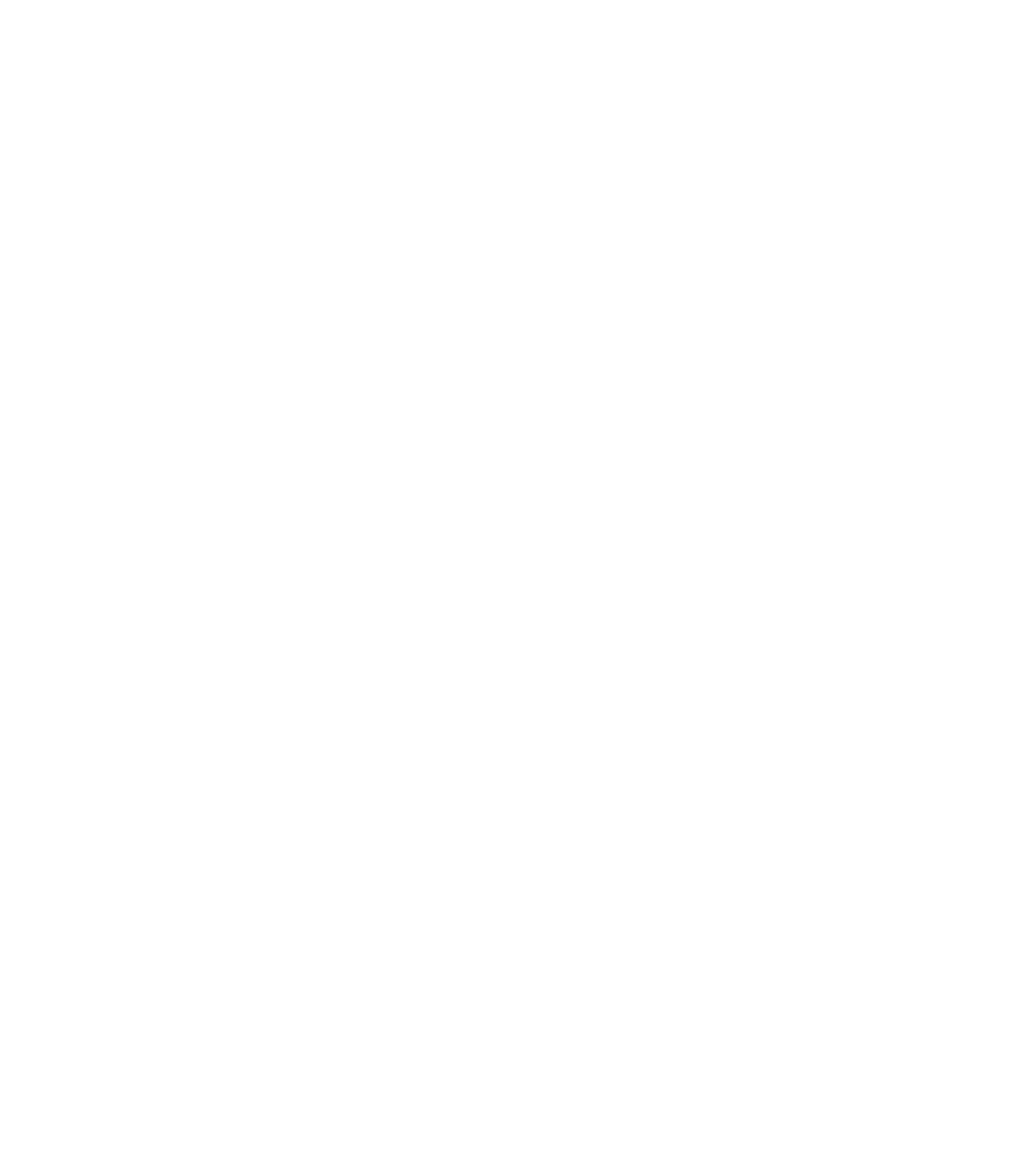
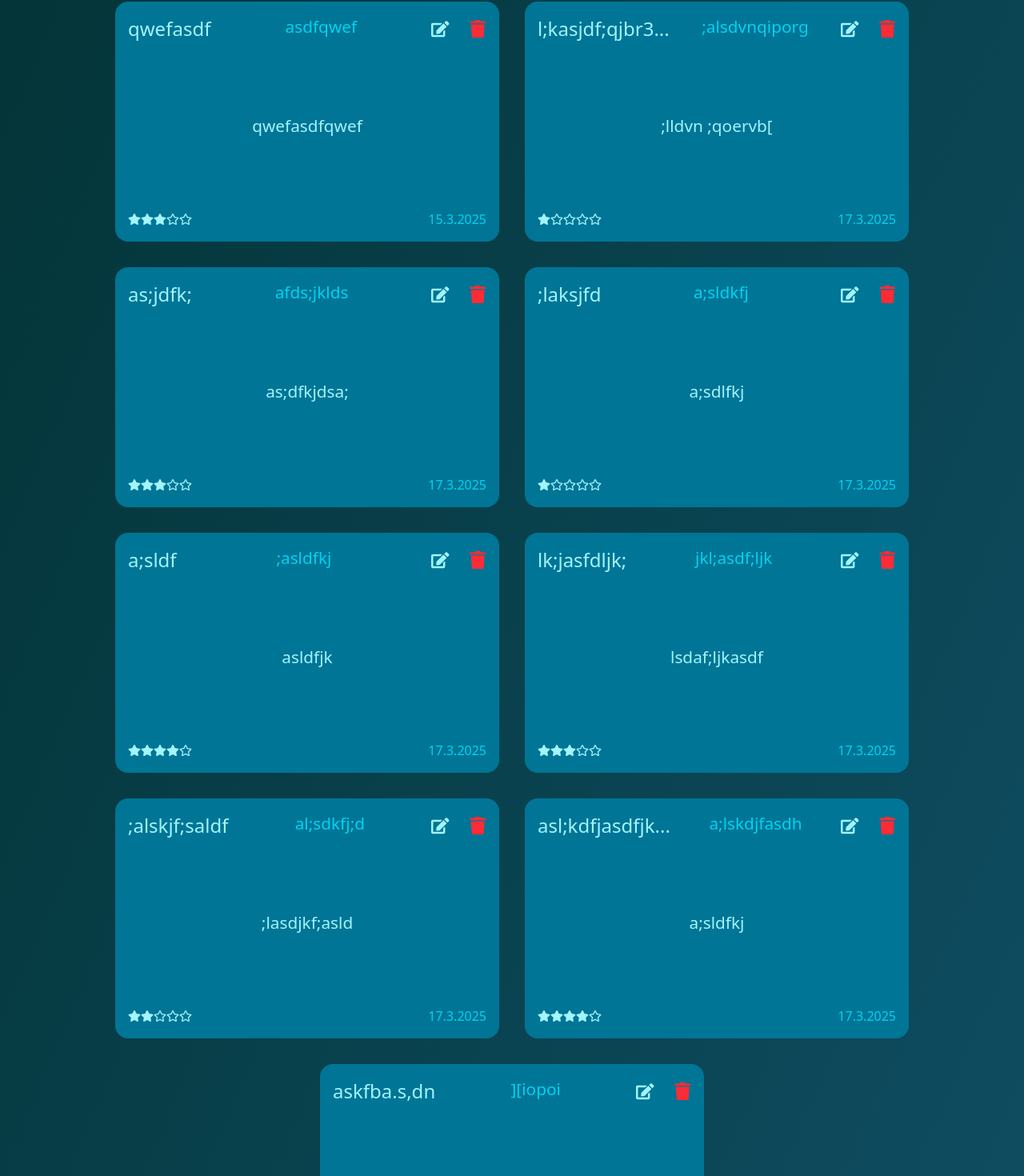
Before and after one commit to THE-G0OSE/testing-SAP, a React app: page / in a window 1280 px wide. Shown: the part 1114-2584 px from the top of the page at 80% size. Before the commit the page ends 812 px from the top, so only its background shows below. Built offline with nearby package versions, Linux system fonts and the light colour scheme; no server answers; data requests are answered from the project's data file; the HTML template or start-up script is replaced by a standard one.

Commit message:
filter UI, load fix

```diff
--- a/src/App.tsx
+++ b/src/App.tsx
@@ -17,15 +17,22 @@
 
   const locationArr = location.pathname?.split('/') ?? [];
 
-  useEffect(() => {
+  useEffect(() => {setTimeout(() => {
     DB.fetchReviews()
-    setInterval(() => {DB.fetchReviews()}, 5000);
+    console.log('raw data', DB.reviews)
+    setInterval(() => {DB.fetchReviews()}, 5000)}, 1000)
+
   }, [])
 
   useEffect(() => {
+    console.log('data filtering', DB.reviews)
     sort.setSortedReviews(sort.sortReviews(DB.reviews!))
-    filter.setFilteredReviews(sort.sorterdReviews)
   }, [DB.reviews])
+
+  useEffect(() => {
+    filter.setFilteredReviews(filter.filterReviews(sort.sorterdReviews))
+  }, [sort.sorterdReviews, filter.filters])
+
 
   const containerVar ={
     show: {transition: {staggerChildren: .3}}
--- a/src/components/pages/home/aside/ui/Filter.tsx
+++ b/src/components/pages/home/aside/ui/Filter.tsx
@@ -13,7 +13,7 @@
 
   return (
 
-    <motion.div className=''
+    <motion.div className='flex flex-col gap-8'
 
     >
 
@@ -22,7 +22,7 @@
         <FilterOption name='rating' setFilter={setRatingFilter} filter={ratingFilter}/>
         <FilterOption name='category' setFilter={setCategoryFilter} filter={categoryFilter}/>
 
-        <button className={'px-3 py-1' + theme.accentColor()} onClick={() => {
+        <button className={'px-3 py-1 max-w-50' + theme.accentColor()} onClick={() => {
           if(ratingFilter){filter.setFilter('rating', ratingFilter)}
           if(categoryFilter){filter.setFilter('category', categoryFilter)}
           }}>Apply</button>
--- a/src/components/pages/home/aside/ui/FilterOption.tsx
+++ b/src/components/pages/home/aside/ui/FilterOption.tsx
@@ -23,6 +23,10 @@
     active:   {scale: 1.3, transition: {duration: .4, ease: 'easeInOut'}}
   }
 
+  const filterinput = () => {
+    setFilter({...filter, value: [(input1.current!.value === '') ? 0 : Number(input1.current!.value), Number(input2.current!.value == '' ? 5 : input2.current!.value)]})
+  }
+
   return (
 
     <motion.div className='flex-col flex gap-4 pl-4'>
@@ -31,13 +35,13 @@
 
         {name == 'rating' && <div className='flex justify-around'>
 
-          <motion.span onClick={() => {setType('value'); setFilter({...filter, type: 'value'})}}
+          <motion.span onClick={() => {setType('value'); setFilter({...filter, type: 'value', value: null})}}
             variants={typeVar}
             initial='inactive'
             animate={type == 'value' ? 'active' : 'inactive'}
           >value</motion.span>
 
-          <motion.span onClick={() => {setType('interval'); setFilter({...filter, type: 'interval'})}}
+          <motion.span onClick={() => {setType('interval'); setFilter({...filter, type: 'interval', value: null})}}
             variants={typeVar}
             initial='inactive'
             animate={type == 'interval' ? 'active' : 'inactive'}
@@ -51,10 +55,10 @@
           {type == 'value' && <>
             <input ref={typeInputRef} onInput={() => setFilter({...filter, value: typeInputRef.current!.value})} className={'rounded-lg px-3 py-1' + theme.accentColor()} type="text" />
           </>}
-          {type == 'interval' && <>
-            <input ref={input1} onInput={() => setFilter({...filter, value: [Number(input1.current!.value), Number(input2.current!.value)]})} type="number" className={"rounded-lg px-3 py-1" + theme.accentColor()} />
-            <input ref={input2} onInput={() => setFilter({...filter, value: [Number(input1.current!.value), Number(input2.current!.value)]})} type="number" className={"rounded-lg px-3 py-1" + theme.accentColor()} />
-          </>}
+          {type == 'interval' && <div className='flex justify-around'>
+            from: <input ref={input1} onInput={filterinput} type="text" className={"rounded-lg px-3 py-1 w-[20%] outline-none" + theme.accentColor()} />
+            to:   <input ref={input2} onInput={filterinput} type="text" className={"rounded-lg px-3 py-1 w-[20%] outline-none" + theme.accentColor()} />
+          </div>}
 
         </div>
 
--- a/src/db.json
+++ b/src/db.json
@@ -15,7 +15,7 @@
       "categorie": "sdfqawerfqwdef",
       "rating": 4,
       "text": "asdfqwerasdf",
-      "views": 2,
+      "views": 3,
       "date": "15.3.2025"
     },
     {
@@ -33,7 +33,7 @@
       "categorie": "вафывафыва",
       "rating": 2,
       "text": "фывафывафы",
-      "views": 1,
+      "views": 2,
       "date": "16.3.2025"
     },
     {
@@ -62,7 +62,78 @@
       "text": "qwefasdfqwef",
       "views": 3,
       "date": "15.3.2025"
+    },
+    {
+      "id": "24",
+      "username": "l;kasjdf;qjbr3[-ioq",
+      "categorie": ";alsdvnqiporg",
+      "rating": 1,
+      "text": ";lldvn ;qoervb[",
+      "views": 0,
+      "date": "17.3.2025"
+    },
+    {
+      "id": "25",
+      "username": "as;jdfk;",
+      "categorie": "afds;jklds",
+      "rating": 3,
+      "text": "as;dfkjdsa;",
+      "views": 0,
+      "date": "17.3.2025"
+    },
+    {
+      "id": "26",
+      "username": ";laksjfd",
+      "categorie": "a;sldkfj",
+      "rating": 1,
+      "text": "a;sdlfkj",
+      "views": 0,
+      "date": "17.3.2025"
+    },
+    {
+      "id": "27",
+      "username": "a;sldf",
+      "categorie": ";asldfkj",
+      "rating": 4,
+      "text": "asldfjk",
+      "views": 0,
+      "date": "17.3.2025"
+    },
+    {
+      "id": "28",
+      "username": "lk;jasfdljk;",
+      "categorie": "jkl;asdf;ljk",
+      "rating": 3,
+      "text": "lsdaf;ljkasdf",
+      "views": 0,
+      "date": "17.3.2025"
+    },
+    {
+      "id": "29",
+      "username": ";alskjf;saldf",
+      "categorie": "al;sdkfj;d",
+      "rating": 2,
+      "text": ";lasdjkf;asld",
+      "views": 0,
+      "date": "17.3.2025"
+    },
+    {
+      "id": "30",
+      "username": "asl;kdfjasdfjkl",
+      "categorie": "a;lskdjfasdh",
+      "rating": 4,
+      "text": "a;sldfkj",
+      "views": 0,
+      "date": "17.3.2025"
+    },
+    {
+      "id": "31",
+      "username": "askfba.s,dn",
+      "categorie": "][iopoi",
+      "rating": 1,
+      "text": "asdfjknas.,df",
+      "views": 0,
+      "date": "17.3.2025"
     }
-
   ]
 }
--- a/src/store.ts
+++ b/src/store.ts
@@ -12,7 +12,7 @@
 
 type color = (blur? : boolean) => string;
 
-type filter = {
+export type filter = {
     type: 'interval' | 'value' | 'none',
     value: string | number | number[] | null
 }
@@ -76,10 +76,11 @@
     filters: Record<filterNamesEnum, filter>;
     setFilter: (name: string, newValue: filter) => void;
     filteredReviews: review[];
+    filterReviews: (reviews: review[]) => review[]
     setFilteredReviews: (reviews: review[]) => void
 }
 
-const url = 'http://192.168.1.42:3000/reviews'
+const url = 'http://localhost:3000/reviews'
 
 export const useDB = create<IDB>((set, get) => ({
     reviews: [],
@@ -100,6 +101,7 @@
             })
             if (data != get().reviews){
                 set({reviews: data})
+                console.log('raw data accepted')
             }
         })
         .catch(err => {
@@ -120,6 +122,9 @@
         .then(res => {
             return res.json()
         })
+        let newReviews = get().reviews
+        newReviews!.push(newReview)
+        set({reviews: newReviews})
         get().fetchReviews()
     },
     getReviewById: (id) => {
@@ -242,7 +247,7 @@
         }
     },
     filteredReviews: [],
-    setFilteredReviews: (reviews) => {
+    filterReviews: (reviews) => {
         const result = reviews.filter((review) => {
             let isValid: boolean = true
             const filters = get().filters
@@ -262,6 +267,8 @@
             return isValid
             }
         )
-    set({filteredReviews: result})
-    }
+    return result
+    },
+    setFilteredReviews: (reviews) => set({filteredReviews: reviews})
+
 }))
```
